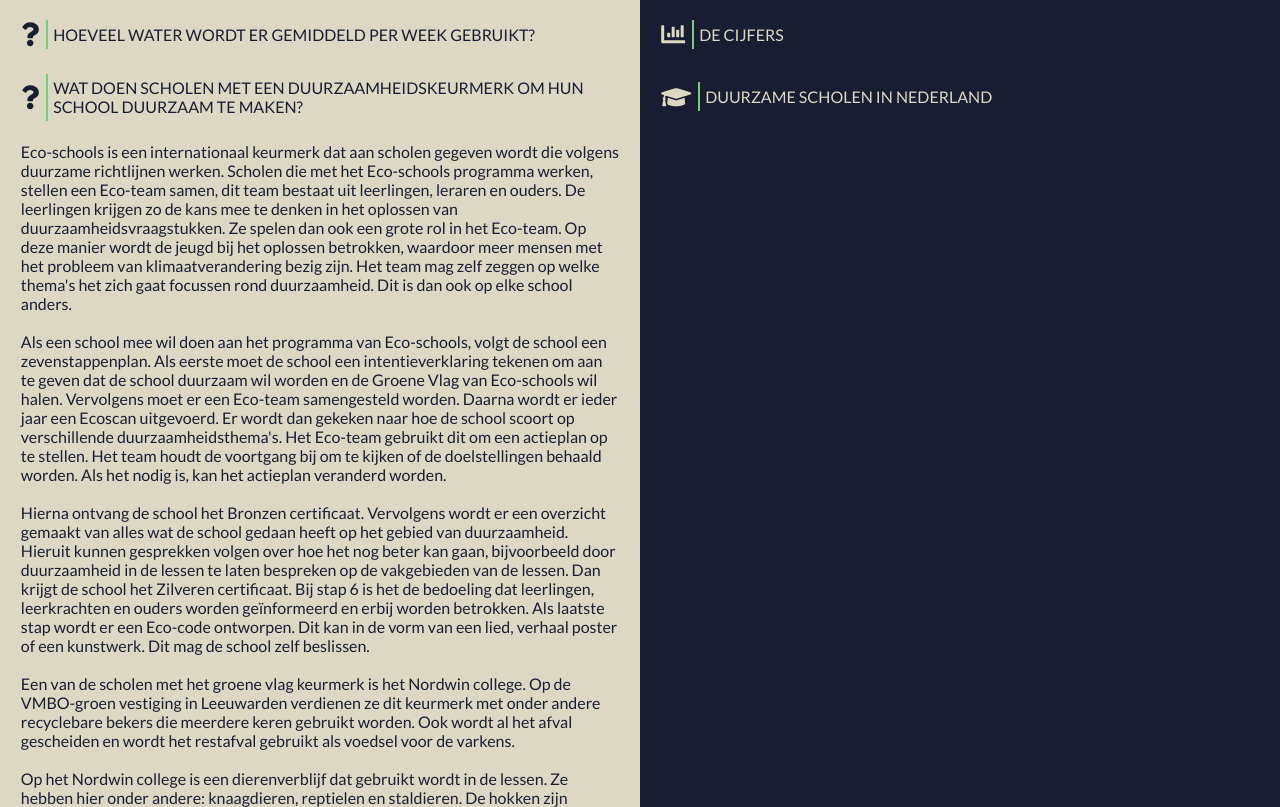
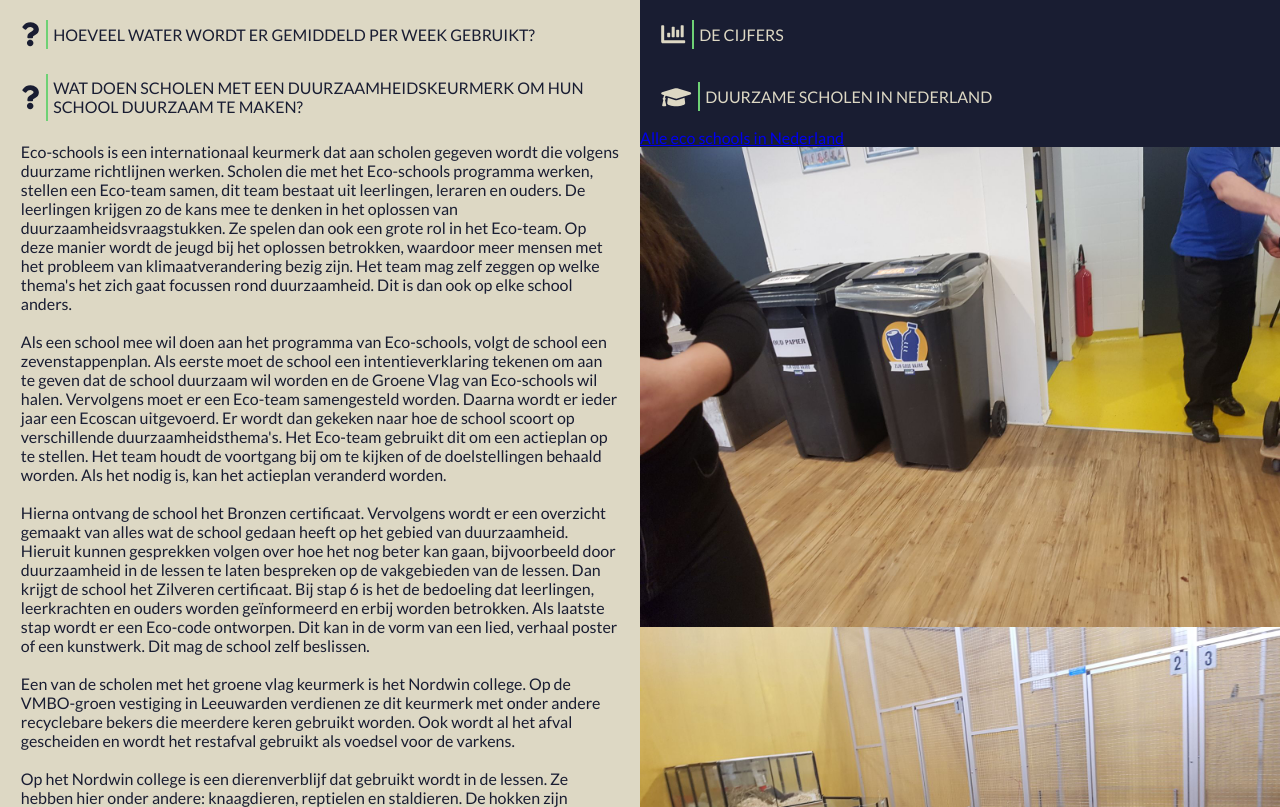
Before and after one commit to duurzamersg/duurzamersg.github.io, a website: page index.html in a window 1280 px wide. Shown: the part 1993-2800 px from the top of the page. Drawn offline with Linux system fonts and the light colour scheme.

Commit message:
Allemaal shit gedaan waarvan ik te lui ben om het te beschrijven

```diff
--- a/index.html
+++ b/index.html
@@ -192,6 +192,13 @@
                 <p class="fas fa-graduation-cap"></p>
                 <p>Duurzame scholen in Nederland</p>
             </div>
+            <a href="https://eco-schools.nl/scholen
+            ">Alle eco schools in Nederland</a>
+            <div class="gallery">
+                <img src="./images/WhatsApp Image 2018-02-08 at 11.00.45.jpeg">
+                <img src="./images/WhatsApp Image 2018-02-08 at 11.00.47.jpeg">
+                <img src="./images/WhatsApp Image 2018-02-08 at 11.00.55.jpeg">
+            </div>
         </div>
         <div class="contents" id="verbeteringen">
             <div class="title">
--- a/styles.css
+++ b/styles.css
@@ -208,6 +208,14 @@ nav ul.active {
     opacity: 1;
 }
 
+div.gallery{
+    display: grid;
+    grid-template-columns: 1fr;
+}
+div.gallery > img{
+    width: 100%;
+    height: auto;
+}
 @media all and (max-width: 768px) {
     div.landing {
         display: flex;
```
Also changed, not shown: images/WhatsApp Image 2018-02-08 at 11.00.45.jpeg (added), images/WhatsApp Image 2018-02-08 at 11.00.47.jpeg (added), images/WhatsApp Image 2018-02-08 at 11.00.48.jpeg (added), images/WhatsApp Image 2018-02-08 at 11.00.55.jpeg (added), images/WhatsApp Image 2018-02-08 at 11.00.56.jpeg (added).
